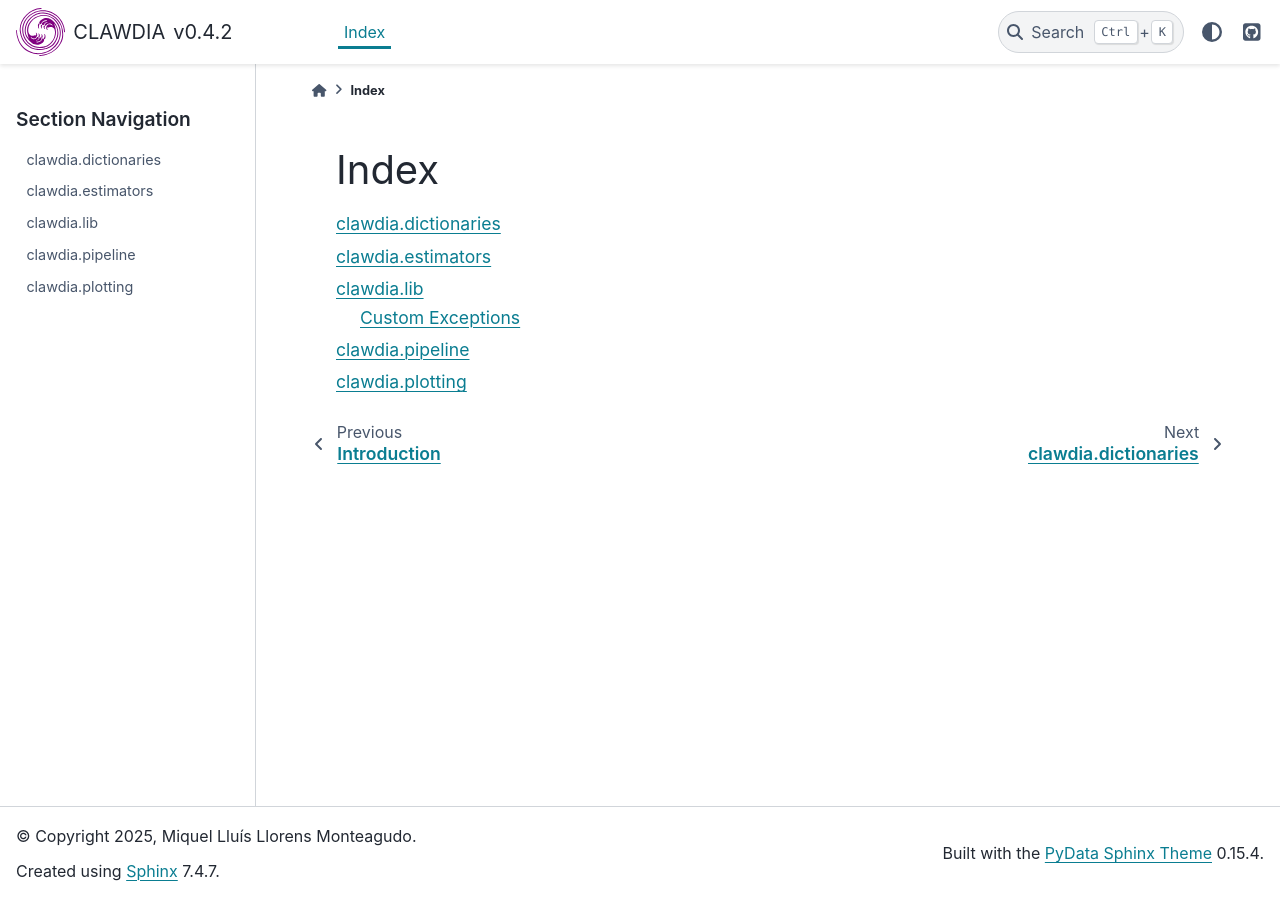
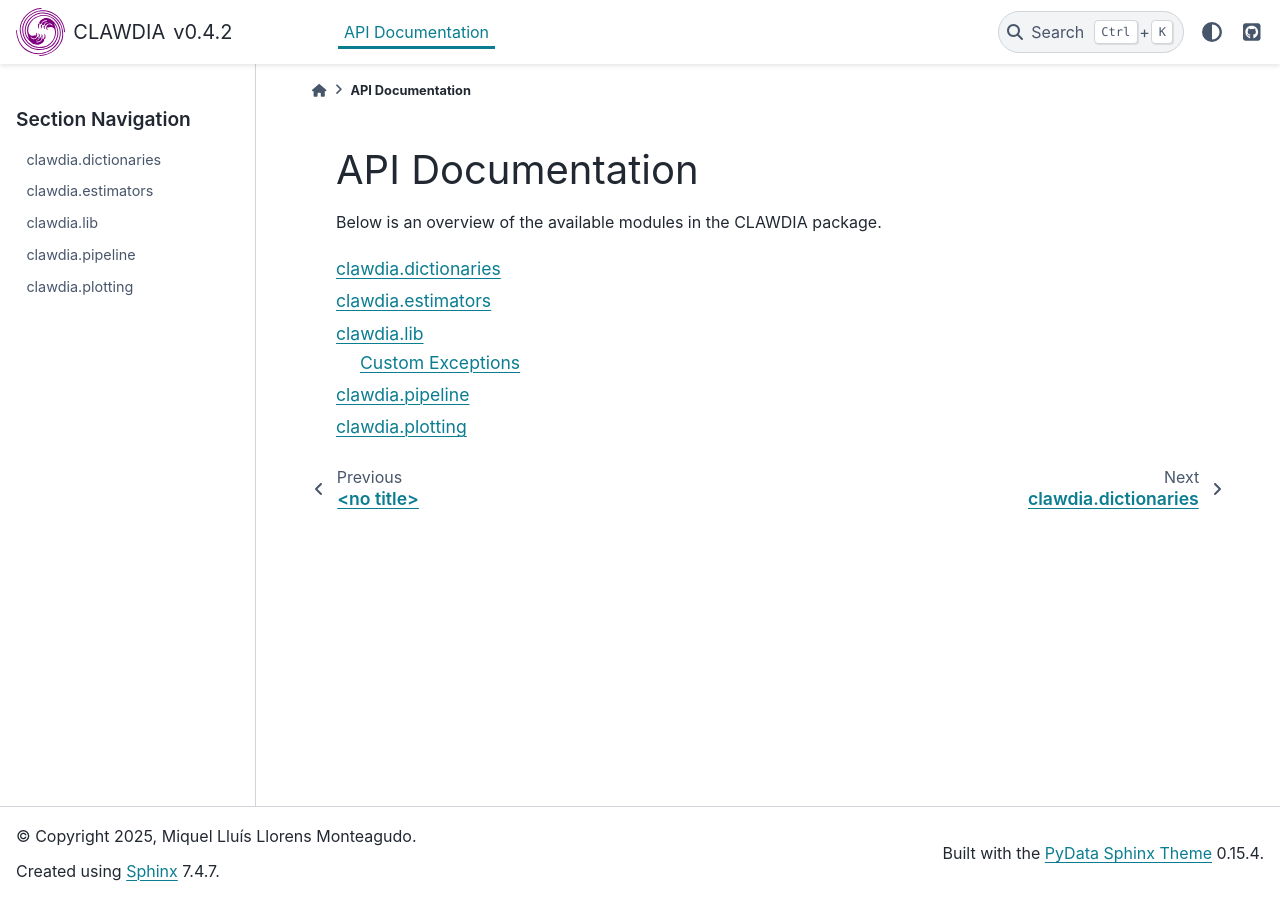
Before and after one commit to MiquelLluis/CLAWDIA, a Sphinx documentation site: the page built from docs/source/modules.rst, in a window 1280 px wide. Built offline with Sphinx 7.4.7 and the PyData theme 0.15.4, drawn with Linux system fonts in a browser that asks for light colours.

Commit message:
simplify main page and api index pages

```diff
--- a/docs/source/modules.rst
+++ b/docs/source/modules.rst
@@ -1,5 +1,7 @@
-Index
-=====
+API Documentation
+=================
+
+Below is an overview of the available modules in the CLAWDIA package.
 
 .. toctree::
    :maxdepth: 2
```
Also changed, not shown: docs/source/index.rst (+24 -38 lines).
